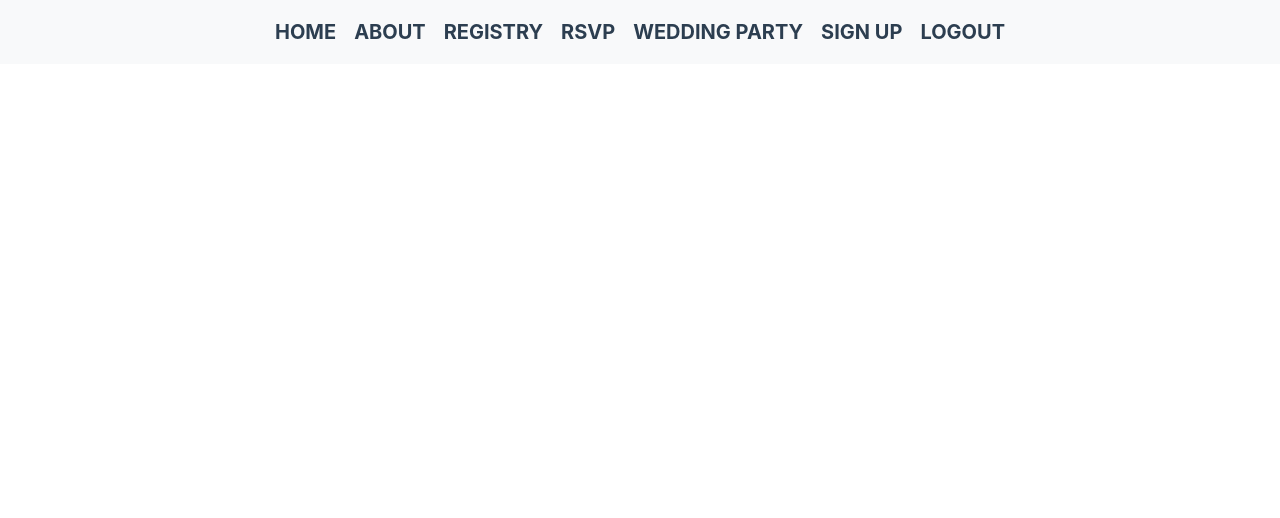
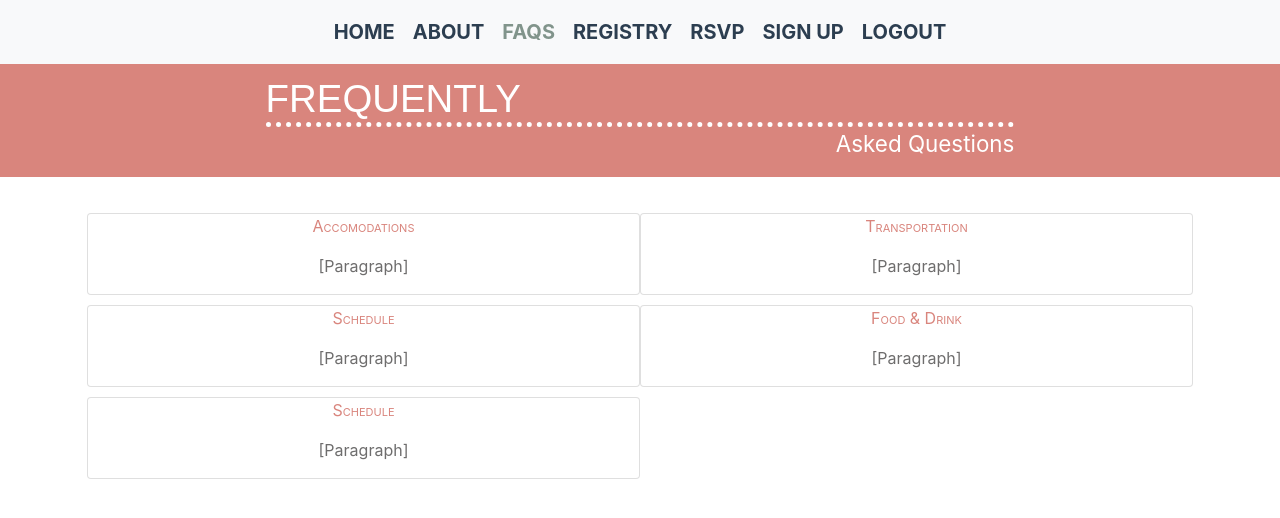
Before and after one commit to dineenlauren/rsvp-app, a Vue app: page /faqs in a window 1280 px wide. Shown: the top 518 px of the page. Built offline with nearby package versions, Linux system fonts and the light colour scheme; no server answers.

Commit message:
Implementing Style

```diff
--- a/src/App.vue
+++ b/src/App.vue
@@ -1,6 +1,6 @@
 <template>
   <div id="app">
-    <div id="nav" class="mb-5">
+    <div id="nav">
       <SiteNav />
     </div>
     <router-view />
@@ -18,10 +18,10 @@
 </script>
 
 <style>
-  .page-title {
+  /* .page-title {
     margin: 40px 0 0;
     font-size: 3rem;
-  }
+  } */
   .rsvp-title {
     font-size: 4rem;
     margin: 40px 0 0 0;
@@ -33,12 +33,57 @@
     padding: 30px;
   }
 
-  #nav a {
-    font-weight: bold;
-    color: #2c3e50;
+  #app {
+    color: white;
   }
 
-  #nav a.router-link-exact-active {
-    color: #42b983;
+  .router-btn {
+    color: white;
+    border: 3px solid white;
+    background-color: rgba(255, 255, 255, 0);
+    padding: 0.5rem 3rem;
+  }
+
+  .router-btn:hover {
+    color: white;
+    text-decoration: none;
+    background-color: rgba(255, 255, 255, 0.294);
+  }
+
+  .t-center {
+    text-align: center;
+  }
+  .t-end {
+    text-align: end;
+  }
+  .title {
+    font-size: 1.4rem;
+    margin: auto;
+  }
+
+  .subheading {
+    color: #d9857d;
+    font-size: 1rem;
+    font-variant: small-caps;
+  }
+  /* TEMP STYLING */
+  .red {
+    background-color: rgba(255, 0, 0, 0.411);
+  }
+  .red-outline {
+    border: 1px solid red;
+  }
+
+  .blue {
+    background-color: rgba(0, 0, 255, 0.4115);
+  }
+  .blue-outline {
+    border: 1px solid blue;
+  }
+  .purple {
+    background-color: rgba(128, 0, 128, 0.4115);
+  }
+  .purple-outline {
+    border: 1px solid purple;
   }
 </style>
--- a/src/components/SiteNav.vue
+++ b/src/components/SiteNav.vue
@@ -6,10 +6,10 @@
         <b-navbar-nav class="ml-auto" fixed="top">
           <b-nav-item to="/">Home</b-nav-item>
           <b-nav-item to="/about">About</b-nav-item>
+          <b-nav-item to="/faqs">FAQs</b-nav-item>
           <b-nav-item to="/registry">Registry</b-nav-item>
           <b-nav-item to="/rsvp">RSVP</b-nav-item>
           <!-- <b-nav-item :to="{ name: 'rsvp' }">RSVP</b-nav-item> -->
-          <b-nav-item to="/party">Wedding Party</b-nav-item>
           <b-nav-item to="/signup">Sign Up</b-nav-item>
           <b-nav-item @click="logout()">logout</b-nav-item>
         </b-navbar-nav>
@@ -17,7 +17,7 @@
         <b-navbar-nav class="ml-auto"></b-navbar-nav>
       </b-collapse>
     </b-navbar>
-    <h1 class="page-title">{{ $route.name }}</h1>
+    <!-- <h1 class="page-title">{{ $route.name }}</h1> -->
   </section>
 </template>
 
--- a/src/router/index.js
+++ b/src/router/index.js
@@ -43,10 +43,10 @@ const router = new VueRouter({
         import(/* webpackChunkName: "about" */ '../views/About.vue'),
     },
     {
-      path: '/party',
-      name: 'Party',
+      path: '/faqs',
+      name: 'FAQs',
       component: () =>
-        import(/* webpackChunkName: "party" */ '../views/Party.vue'),
+        import(/* webpackChunkName: "faqs" */ '../views/FAQs.vue'),
     },
     {
       path: '/registry',
--- a/src/views/About.vue
+++ b/src/views/About.vue
@@ -1,6 +1,41 @@
 <template>
   <div class="about">
-    About
+    <!-- PAGE TITLE -->
+    <div class="container">
+      <h1>Wedding</h1>
+      <p class="title t-align-end">Details</p>
+    </div>
+    <!-- DETAILS SECTION -->
+    <div class="container t-align-center">
+      <b-row>
+        <b-col align-self="center" md="4">
+          <b-row cols="1" align-v="center">
+            <b-col>
+              <p class="subheading">When</p>
+              <p>September 8th, 2019</p>
+            </b-col>
+            <b-col>
+              <p class="subheading">Where</p>
+              <p>Lairmont Manor</p>
+            </b-col>
+            <b-col class="container">
+              <router-link class="router-btn" :to="'rsvp'">RSVP</router-link>
+            </b-col>
+          </b-row>
+        </b-col>
+        <b-col class="white-bkgd p-2" md="8">
+          <b-embed
+            type="iframe"
+            aspect="4by3"
+            allowfullscreen
+            aria-hidden="false"
+            tabindex="0"
+            src="https://www.google.com/maps/embed?pb=!1m18!1m12!1m3!1d2632.666996094233!2d-122.51052768415032!3d48.71184551896746!2m3!1f0!2f0!3f0!3m2!1i1024!2i768!4f13.1!3m3!1m2!1s0x5485a21e181a3f69%3A0x4d214854d6304dc7!2sLairmont%20Manor!5e0!3m2!1sen!2sus!4v1600383031359!5m2!1sen!2sus"
+          >
+          </b-embed>
+        </b-col>
+      </b-row>
+    </div>
   </div>
 </template>
 
@@ -9,3 +44,29 @@
     name: 'About',
   };
 </script>
+
+<style scoped>
+  .about {
+    background-color: #bf5650;
+  }
+  .container {
+    padding: 2rem;
+  }
+  h1 {
+    border-bottom: 5px dotted white;
+    text-transform: uppercase;
+    font-family: sans-serif;
+    font-size: 3.2rem;
+  }
+  .title {
+    font-size: 2rem;
+  }
+
+  .subheading {
+    font-size: 1.5rem;
+  }
+
+  .white-bkgd {
+    background-color: white;
+  }
+</style>
--- /dev/null
+++ b/src/views/FAQs.vue
@@ -0,0 +1,85 @@
+<template>
+  <div class="faqs">
+    <!-- PAGE TITLE -->
+    <div class="container-fluid title-container ">
+      <h1>Frequently</h1>
+      <p class="title t-end">Asked Questions</p>
+    </div>
+    <!-- DETAILS SECTION -->
+    <div class="container t-center details-container">
+      <b-row cols="1" cols-lg="2">
+        <b-col class="card">
+          <p class="subheading">Accomodations</p>
+          <p>[Paragraph]</p>
+        </b-col>
+        <b-col class="card">
+          <p class="subheading">Transportation</p>
+          <p>[Paragraph]</p>
+        </b-col>
+        <b-col class="card">
+          <p class="subheading">Schedule</p>
+          <p>[Paragraph]</p>
+        </b-col>
+        <b-col class="card">
+          <p class="subheading">Food &amp; Drink</p>
+          <p>[Paragraph]</p>
+        </b-col>
+        <b-col class="card">
+          <p class="subheading">Schedule</p>
+          <p>[Paragraph]</p>
+        </b-col>
+      </b-row>
+    </div>
+  </div>
+</template>
+
+<script>
+  export default {
+    name: 'FAQs',
+  };
+</script>
+
+<style scoped>
+  .container {
+    padding: 2rem;
+  }
+  .title-container {
+    background-color: #d9857d;
+    color: white;
+    padding: 1rem;
+  }
+  .details-container {
+    color: rgb(110, 109, 109);
+  }
+  h1 {
+    border-bottom: 5px dotted white;
+    text-transform: uppercase;
+    font-family: sans-serif;
+    font-size: 2.2rem;
+    margin: auto;
+  }
+
+  .subheading {
+    color: #d9857d;
+  }
+
+  .card {
+    margin: 0.3rem 0;
+  }
+
+  @media (min-width: 768px) {
+    h1 {
+      font-size: 2.4rem;
+      margin: auto;
+      width: 60%;
+    }
+    .title {
+      font-size: 1.4rem;
+      margin: auto;
+      width: 60%;
+    }
+    .title-container {
+      padding: 1rem;
+    }
+  }
+</style>
--- a/src/views/Home.vue
+++ b/src/views/Home.vue
@@ -1,8 +1,12 @@
 <template>
   <div class="home">
-    <h1 class="bridename">Lauren</h1>
-    <h1 class="ampersand">&amp;</h1>
-    <h1 class="groomname">Matthew</h1>
+    <div class="title-container fluid t-center">
+      <h1>Lauren</h1>
+      <h1>&amp;</h1>
+      <h1>Matthew</h1>
+      <p>September 8, 2019</p>
+      <router-link class="router-btn" :to="'rsvp'">RSVP</router-link>
+    </div>
   </div>
 </template>
 
@@ -14,3 +18,32 @@
     components: {},
   };
 </script>
+
+<style scoped>
+  .title-container {
+    background: linear-gradient(
+        rgba(255, 255, 255, 0.2),
+        rgba(255, 255, 255, 0.2)
+      ),
+      url('https://images.unsplash.com/photo-1583132648365-db96e1ea0c42?ixlib=rb-1.2.1&ixid=eyJhcHBfaWQiOjEyMDd9&auto=format&fit=crop&w=1350&q=80');
+    width: 100%;
+    height: auto;
+    padding: 5rem 2rem;
+    /* background-position: center; */
+    background-repeat: no-repeat;
+    background-size: cover;
+    margin: 0;
+  }
+  h1 {
+    text-transform: uppercase;
+    letter-spacing: 0.5rem !important;
+    font-family: serif;
+    font-size: 2rem;
+  }
+
+  p {
+    font-size: 1.5rem;
+    letter-spacing: 0.1rem;
+    font-family: serif;
+  }
+</style>
--- a/src/views/Login.vue
+++ b/src/views/Login.vue
@@ -1,7 +1,7 @@
 <template>
-  <div id="login">
+  <div id="login" class="container">
     <!-- LOGIN FORM -->
-    <div :class="{ 'signup-form': !showLoginForm }">
+    <div class="container" :class="{ 'signup-form': !showLoginForm }">
       <b-form v-if="showLoginForm" @submit.prevent>
         <h1>Login to RSVP</h1>
         <b-form-input
@@ -19,11 +19,11 @@
           placeholder="Password"
         ></b-form-input>
         <!-- <p v-if="errorMsg !== ''" class="error">{{ errorMsg }}</p> -->
-        <b-button @click="login()" class="button">Log In</b-button>
+        <button @click="login()" class="router-btn">Log In</button>
         <div class="extras">
-          <b-button @click="toggleForm()" class="button"
-            >Create an Account</b-button
-          >
+          <button @click="toggleForm()">
+            Create an Account
+          </button>
         </div>
       </b-form>
 
@@ -147,3 +147,9 @@
     },
   };
 </script>
+<style scoped>
+  #login {
+    background-color: #d9857d;
+    height: 100%;
+  }
+</style>
--- a/src/views/Party.vue
+++ /dev/null
@@ -1,14 +0,0 @@
-<template>
-  <div class="home">
-    <h1>Wedding Party</h1>
-  </div>
-</template>
-
-<script>
-  // @ is an alias to /src
-
-  export default {
-    name: 'Party',
-    components: {},
-  };
-</script>
```
